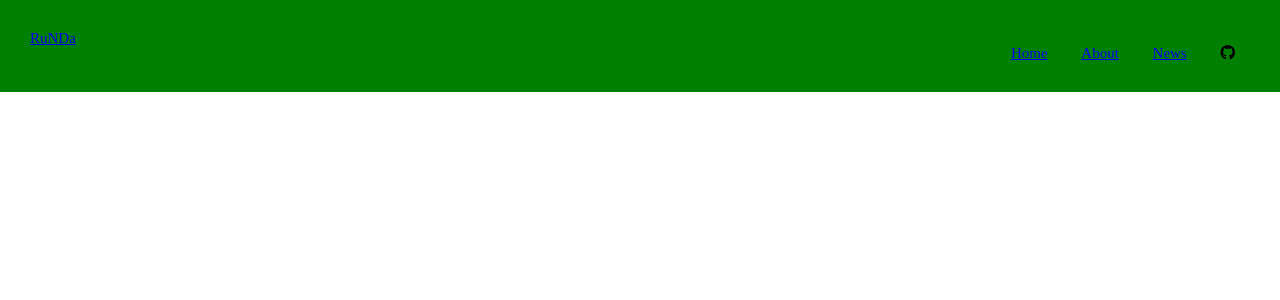
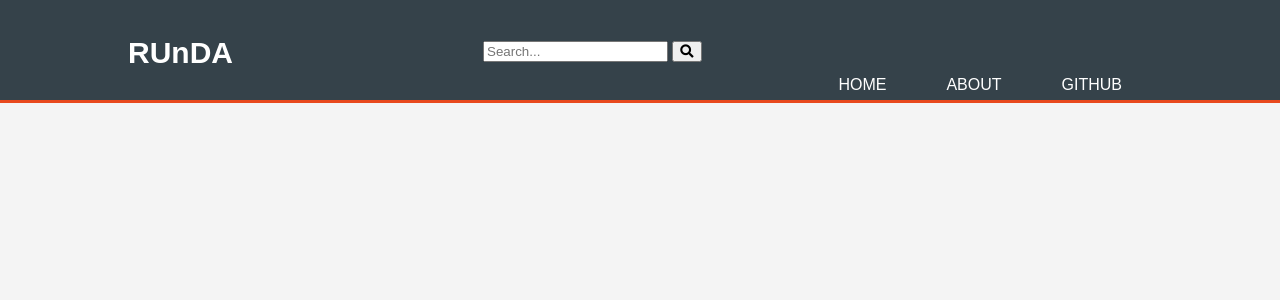
Before and after one commit to octavianiacob/RUnDa, a PHP site: page / in a window 1280 px wide. Shown: the top 300 px of the page. Run offline with PHP 8.4, Linux system fonts and the light colour scheme.

Commit message:
header
header(logo+navbar)

```diff
--- a/index.html
+++ b/index.html
@@ -8,23 +8,25 @@
     <link rel="stylesheet" type="text/css" href="styles/style.css">
 </head>
 <body>
-    <nav>
-        <div class="nav-wrapper">
-
-          <ul>
-            <li><a href="#" class="brand-logo">RuNDa</a></li>
-            <div class = "nav-items">
-            <li><a href="index.html">Home</a></li>
-            <li><a href="#">About</a></li>
-            <li><a href="#">News</a></li>
-            <li><i class="fab fa-github"></i></li>
-        </div>
-        </ul>
-        </div>
-      </nav>
-
-      <nav>
-
-    </nav>
+  <header>
+   <div class="container">
+     <div id="logo">
+       <h1> RUnDA</h1>
+     </div>
+     <div id="search-container">
+      <form>
+        <input type="text" placeholder="Search..." name="search">
+        <button type="submit"><i class="fa fa-search"></i></button>
+      </form>
+      </div>
+     <nav>
+       <ul>
+         <li> <a href="index.html">Home</a></li>
+         <li> <a href="about.html">About</a></li>
+         <li> <a href="#"> GitHub</a></li>
+       </ul>
+     </nav>
+   </div>
+  </header>
 </body>
 </html>
--- a/styles/style.css
+++ b/styles/style.css
@@ -1,41 +1,82 @@
 body{
+    font:15px/1.5 Arial,Helvetica,sans-serif;
     margin: 0;
     padding: 0;
-    font-size: 15px;
+    background-color:#f4f4f4;
+
 }
 
-nav {
-    background-color: green;
-    margin: 0;
-    overflow: hidden;
+
+.container
+{
+    width: 80%;
+    margin:auto;
+    overflow:hidden;
 }
+/* Header */
 
-nav ul{
-    margin: 0;
-    padding: 1em;
+header
+{
+    background:#35424a;
+    color:#ffffff;
+    padding-top:30px;
+    min-height:70px;
+    border-bottom:#e8491d 3px solid;
 }
+header a
+{
+    color:#ffffff;
+    text-decoration:none;
+    text-transform:uppercase;
+    font-size:16px;
+}
+header ul
+{
+    margin:0;
+    padding:0;
+}
+header li
+{
+    float:left;
+    display:inline;
+    padding:0 30px 0 30px;
 
-.nav-items {
-    /* This allow us to arrange list items in a row, without using float */
-    display: inline-block;
-    list-style-type: none;
-    padding: 1em;
-    float: right;
 }
+header #logo
+{
+    float:left;
+}
+header #search-container
+{
+    float:left;
+    padding: 10px 250px 0 250px;
+}
+header #search-container form
+{
+    margin:0;
+}
+header #logo h1
+{
+    margin:0;
+}
+header nav{
+    float:right;
+    margin-top:10px;
 
-nav ul li {
-    /* This allow us to arrange list items in a row, without using float */
-    display: inline-block;
-    list-style-type: none;
-    padding: 1em;
 }
-
-/* Create a style for the first level items */
-nav > ul > li > a {
-    color: #aaa;
-    background-color:#FF0;
-    display: block;
-    line-height: 2em;
-    padding: 0.5em 0.5em;
-    text-decoration: none;
+@media(max-width:768px)
+{
+    header #logo,
+    header nav,
+    header nav li,
+    header #search-container
+    {
+        float:none;
+        text-align:center;
+        width:100%;
+    }
+    header
+    {
+        padding-bottom:20px;
+    }
 }
```
